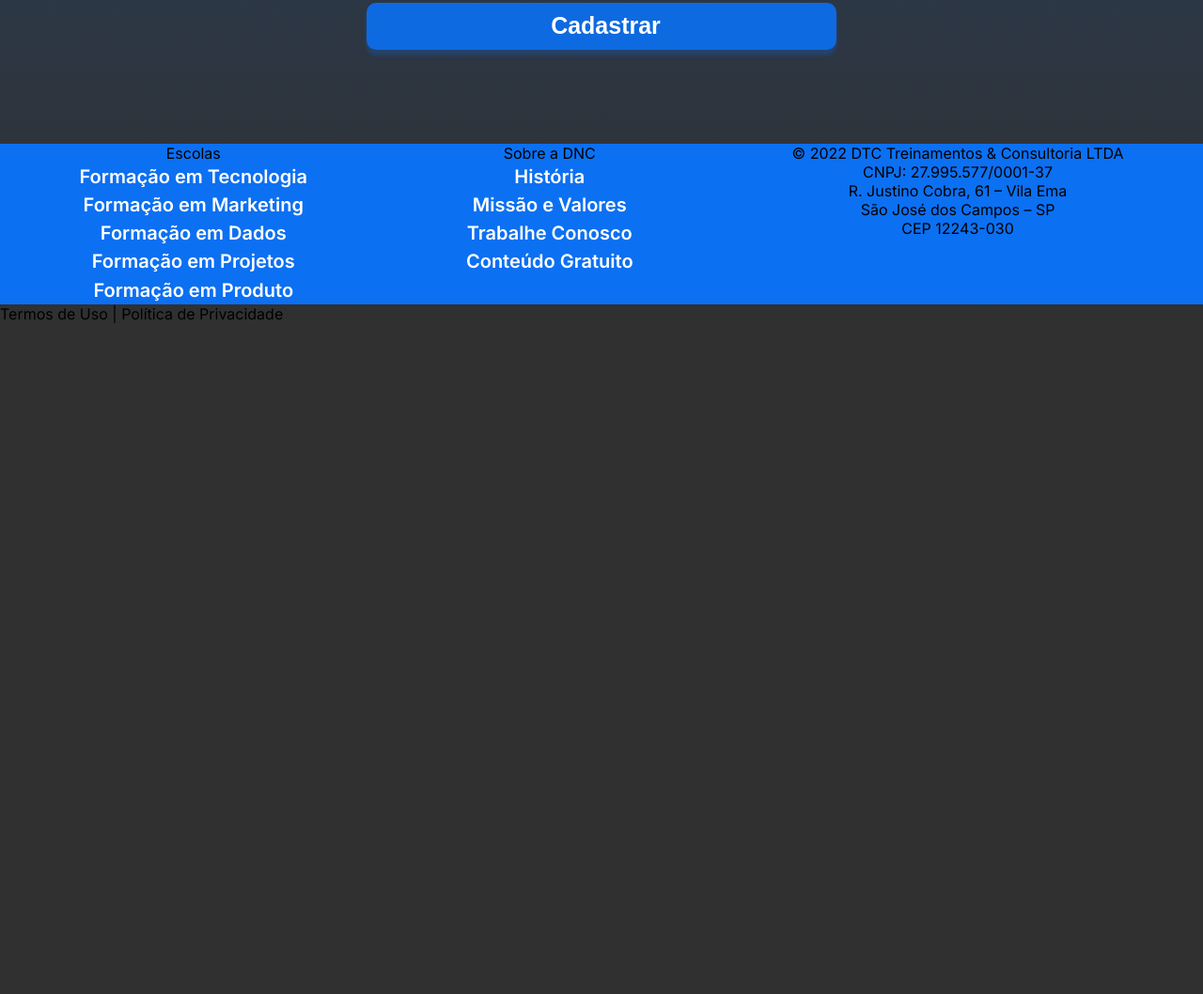
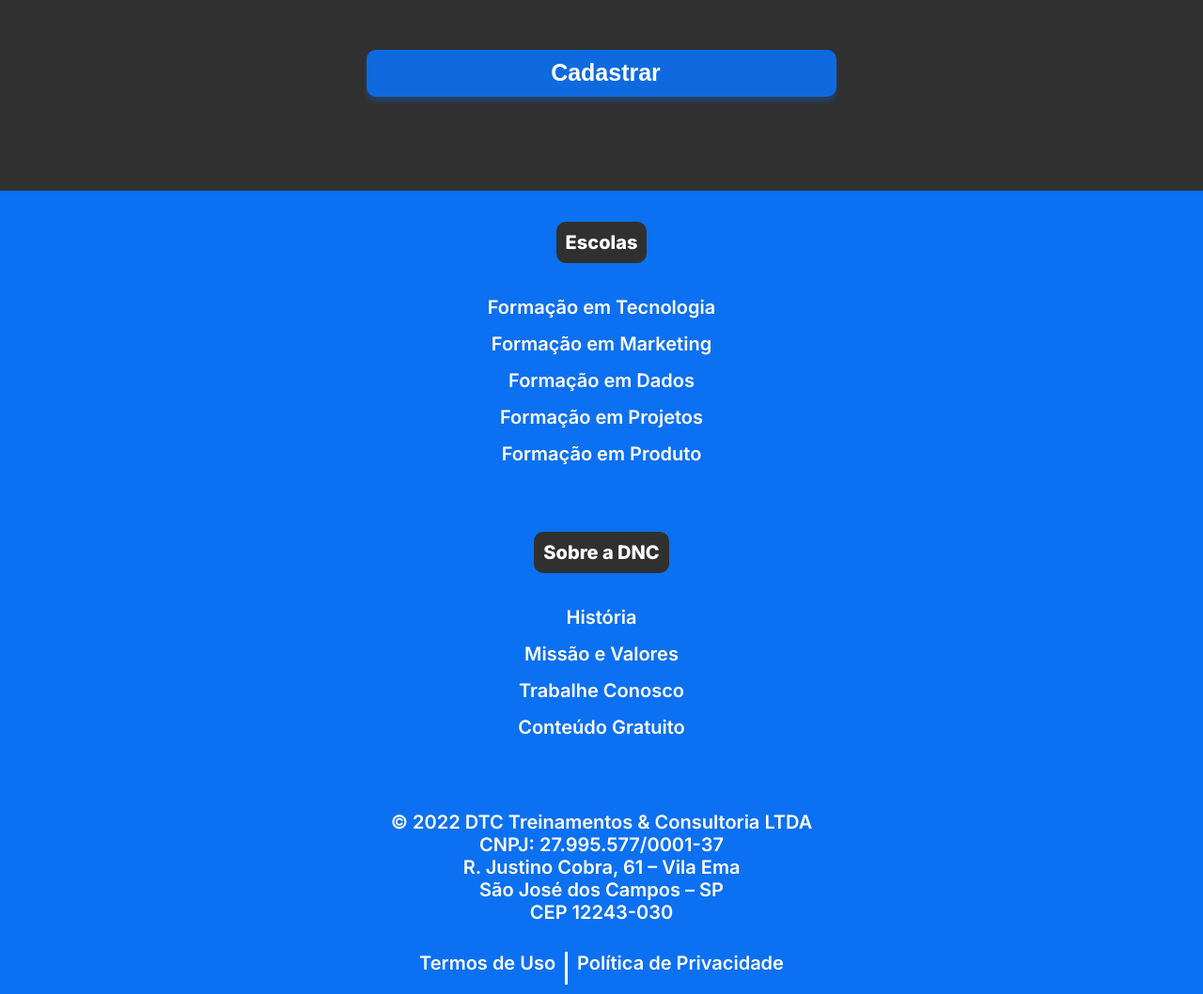
Before and after one commit to FabricioFaal/bootcampdnc, a plain HTML site: page index.html in a window 1280 px wide. Shown: the part 1246-2304 px from the top of the page at 94% size. Before the commit the page ends 1590 px from the top, so only its background shows below. Drawn offline with Linux system fonts and the light colour scheme.

Commit message:
adicionando footer

```diff
--- a/index.html
+++ b/index.html
@@ -77,32 +77,60 @@
         </form>
 
     </section>
+    <!--Footer-->
+    <footer id="rodape">
+        <div class="linha1">
+            <nav>
+                <h5>Escolas</h5>
+                <ul>
+                    <li>
+                        <a href="">Formação em Tecnologia</a>
+                    </li>
+                    <li>
+                        <a href="">Formação em Marketing</a>
+                    </li>
+                    <li>
+                        <a href="">Formação em Dados</a>
+                    </li>
+                    <li>
+                        <a href="">Formação em Projetos</a>
+                    </li>
+                    <li>
+                        <a href="">Formação em Produto</a>
+                    </li>
+                </ul>
+            </nav>
 
+            <nav>
+                <h5>Sobre a DNC</h5>
+                <ul>
+                    <li>
+                    <a href="">História</a>
+                    </li>
+                    <li>
+                    <a href="">Missão e Valores</a>
+                    </li>
+                    <li>
+                    <a href="">Trabalhe Conosco</a>
+                    </li>
+                    <li>
+                    <a href="">Conteúdo Gratuito</a>
+                    </li>
+                </ul>
+            </nav>
 
-    <div id="rodape">
-        <div id="escolas">
-            Escolas<br>
-            <a href="">Formação em Tecnologia</a><br>
-            <a href="">Formação em Marketing</a><br>
-            <a href="">Formação em Dados</a><br>
-            <a href="">Formação em Projetos</a><br>
-            <a href="">Formação em Produto</a>
+            <div class="endereço">
+                © 2022 DTC Treinamentos & Consultoria LTDA <br>
+                CNPJ: 27.995.577/0001-37 <br>
+                R. Justino Cobra, 61 – Vila Ema <br>
+                São José dos Campos – SP <br>
+                CEP 12243-030
+            </div>
         </div>
-        <div id="sobreADnc">
-            Sobre a DNC <br>
-            <a href="">História</a> <br>
-            <a href="">Missão e Valores</a> <br>
-            <a href="">Trabalhe Conosco</a> <br>
-            <a href="">Conteúdo Gratuito</a>
+        <div class="linha2">
+        <a href="">Termos de Uso </a>
+        <a href="">Política de Privacidade</a>
         </div>
-        <div id="endereço">
-            © 2022 DTC Treinamentos & Consultoria LTDA <br>
-            CNPJ: 27.995.577/0001-37 <br>
-            R. Justino Cobra, 61 – Vila Ema <br>
-            São José dos Campos – SP <br>
-            CEP 12243-030
-        </div>
-    </div>
-    Termos de Uso | Política de Privacidade
+    </footer>
 </body>
 </html>
--- a/style.css
+++ b/style.css
@@ -9,7 +9,7 @@
     margin: 0px; /*Margem Externa*/
     padding: 0px; /* Margem Interna */
     font-family: var(--fontePadrao);
-    background: linear-gradient(rgba(12, 112, 242, 0.5),rgba(12, 112, 242, 0));
+    background: linear-gradient(rgba(12, 112, 242, 0.5) 34%, rgba(12, 112, 242, 0) 40%);
     background-color: var(--pretoDnc)
 }
 #menuPrincipal{
@@ -80,7 +80,7 @@
     font-weight: 500;
     line-height: 48.41px;
     text-align: center;
-    margin-bottom: 100px;
+    margin-bottom: 150px;
 }
 header .invert{
     background-color: rgba(31, 31, 31, 1);
@@ -138,23 +138,87 @@
     cursor: pointer;
 }
 
+/*Footer*/
 
-#rodape{
-    background: rgba(12, 112, 242, 1);
+footer{
+    width: 100%;
+    background-color: var(--azulDnc)
+}
+footer .linha1{
     display: flex;
     justify-content: space-around;
+    align-items: center;
+}
+footer nav{
+    display: flex;
+    flex-direction: column;
+    align-items: center;
+    height: 330px;
+}
+footer h5{
     text-align: center;
+    color: white;
+    font-weight: 800;
+    font-size: 20px;
+    background-color: var(--pretoDnc);
+    border-radius: 10px;
+    padding: 10px;
+    margin-bottom: 20px;
+ }
+footer ul{
+    list-style: none;
+    margin: 0px;
+    padding: 0px;
+}
+footer ul li{
+    color: white;
+    text-align: center;
+    font-weight: 600;
+    font-size: 20px;
+    margin: 15px 0px 15px 0px;
+}
+footer ul li a{
+    color: white;
+    text-decoration: none;
+}
+footer .endereço{
+    color: white;
+    font-size: 20px;
+    font-weight: 600;
+    text-align: center;
+    width: 30%;
+}
+footer ul li a:hover{
+    color: var(--cinzaHover);
+}
+footer .linha2{
+    height: 35px;
+    display: flex;
+    justify-content: center;
+    padding: 10px 0px 10px 0px;
+
+}
+footer .linha2 a{
+    color: white;
+    font-size: 20px;
+    font-weight: 600;
+    text-decoration: none;
+}
+footer .linha2 a:first-child{
+    border-right: 3px solid white;
+    margin-right: 10px;
+    padding-right: 10px;
+}
+footer .linha2 a:hover{
+    color: var(--cinzaHover);
 }
 
-#rodape div a {
-    text-decoration: none;
-    font-size: 20px;
-    font-weight: 600;
-    line-height: 30.26px;
-    text-align: center;
-    color: white;
+/*Footer*/
+
+footer .linha1{
+    flex-direction: column;
 }
-
-#rodape div a:hover{
-    color: #cccccc;
+footer .endereço{
+    width: 90%;
+    margin-bottom: 20px;
 }
```
